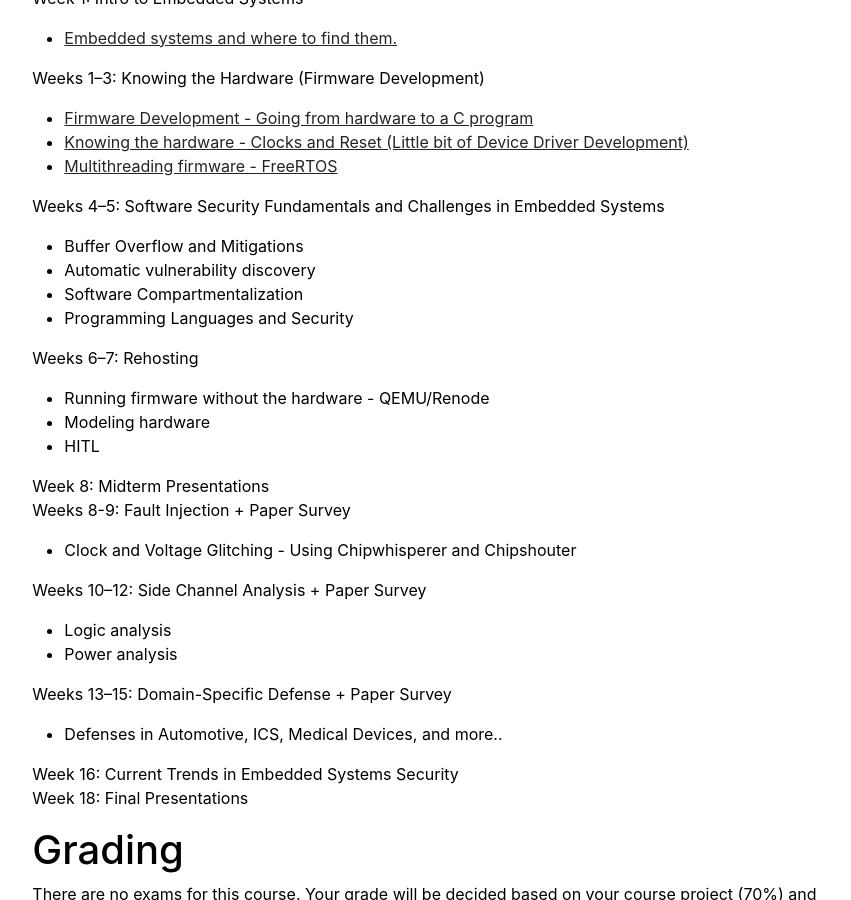
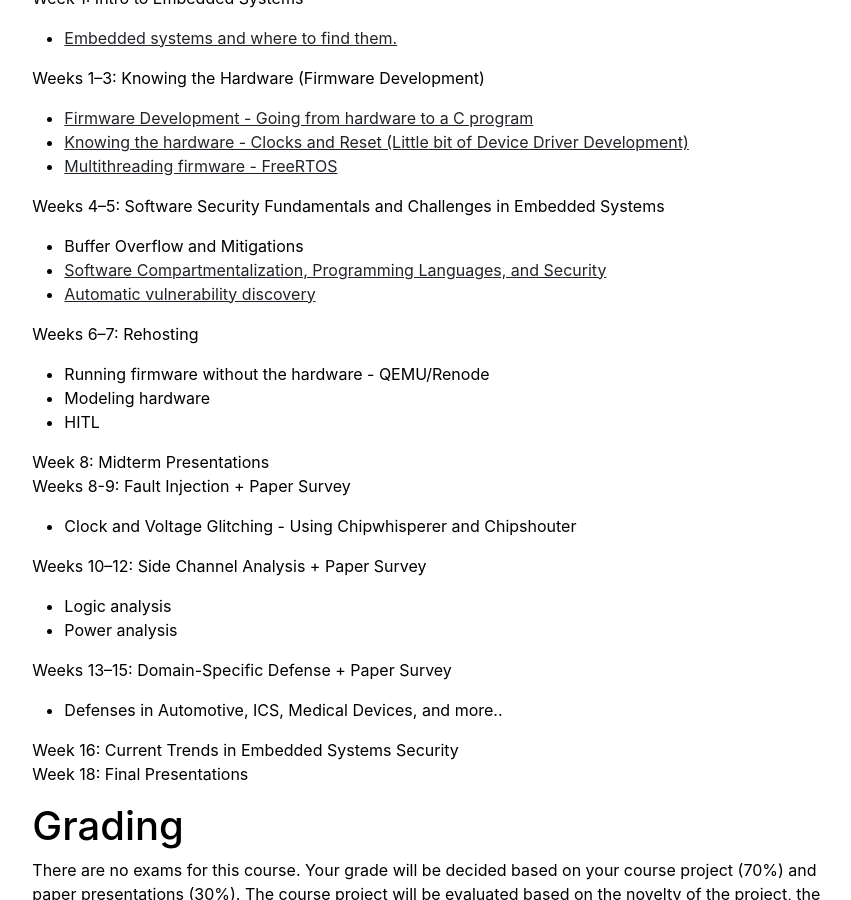
Before and after one commit to Arslan8/arslan8.github.io, a Jekyll site: the page built from courses/embedded-systems-security-fa26.md, in a window 1280 px wide and 900 px high, scrolled down 970 px. Shown: the whole window, without its empty margins (197-1048 px from the left). Built offline with Jekyll 4.4.1, drawn with Linux system fonts in a browser that asks for light colours; part of the change alters nothing that is shown.

```diff
--- a/courses/embedded-systems-security-fa26.md
+++ b/courses/embedded-systems-security-fa26.md
@@ -32,9 +32,9 @@ Weeks 1–3: Knowing the Hardware (Firmware Development)
 Weeks 4–5: Software Security Fundamentals and Challenges in Embedded Systems
 
 * Buffer Overflow and Mitigations
-* Automatic vulnerability discovery
-* Software Compartmentalization
-* Programming Languages and Security
+* [Software Compartmentalization, Programming Languages, and Security](https://docs.google.com/presentation/d/e/2PACX-1vS4AEt0PL2ObATi0NXaAUKeNjtoIE-sKqgahk2rRf45E3ZafsqMIcVjuiA_mVBhA2NyUkJDLl1bm63M/pub?start=false&loop=false&delayms=3000)
+* [Automatic vulnerability discovery](https://docs.google.com/presentation/d/e/2PACX-1vQ7WcXyebGAwvV4Uu4zh6TckMIxD_dIUD5Z2Df-zKppRTs1oCc-kqwwDVcGUMsEZ82bShSzj9xywfRe/pub?start=false&loop=false&delayms=3000)
+
 
 Weeks 6–7: Rehosting
 
```
